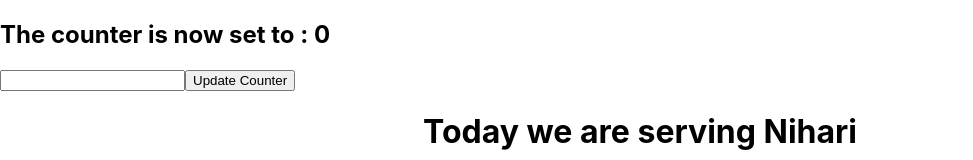
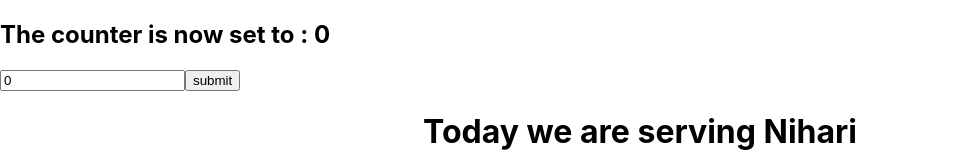
Before and after one commit to imran-ahmeds/bootcamp27july, a React (Create React App) app: page / in a window 1280 px wide. Shown: the top 160 px of the page, without its empty margins (0-973 px from the left). Built offline with nearby package versions, Linux system fonts and the light colour scheme.

Commit message:
input
input functionality

```diff
--- a/src/count.js
+++ b/src/count.js
@@ -6,8 +6,10 @@ function Counter(){
     return(
         <div>
             <Message setCounter= {count}/>
-            <input></input>
-            <button onClick= {()=> setCount (count += parseInt(prompt('enter number')))}>Update Counter</button>
+            <input type="number" value = {count} className="add"></input>
+            <input type="button" value="submit"
+            onClick= {()=> setCount (count += parseInt({count}))}/>
+
         </div>
     );
 }
```
